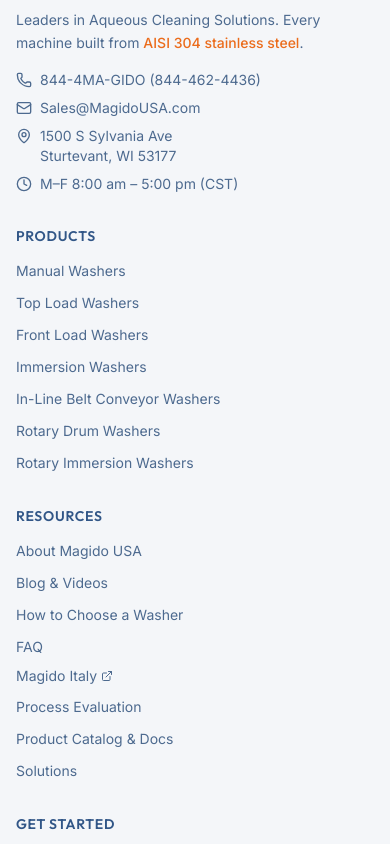
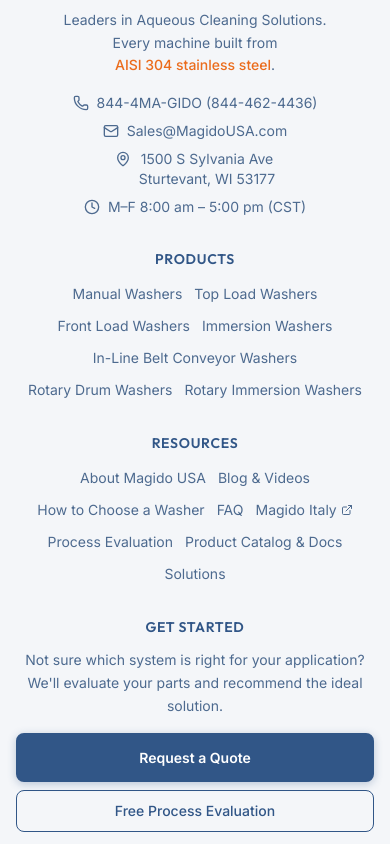
Before and after one commit to JasonBee99/MagidoUSA, a Next.js app: page / in a window 390 px wide. Shown: the part 10080-10924 px from the top of the page. Built offline with nearby package versions, Linux system fonts and the light colour scheme.

Commit message:
Phase 24: footer mobile — center brand/contact, break after 'built from', horizontal product/resource links, center Get Started

```diff
--- a/src/components/Footer.tsx
+++ b/src/components/Footer.tsx
@@ -10,6 +10,7 @@
     <footer className="border-t border-[var(--color-border)] bg-[var(--color-bg-secondary)]">
       <div className="mx-auto max-w-7xl px-4 py-12 sm:px-6 lg:px-8 lg:py-16">
         <div className="grid gap-8 sm:grid-cols-2 lg:grid-cols-4">
+
           {/* Brand + Contact */}
           <div className="sm:col-span-2 lg:col-span-1">
             <Link href="/" className="flex justify-center sm:justify-start">
@@ -22,37 +23,42 @@
                 sizes="230px"
               />
             </Link>
-            <p className="mt-3 text-sm leading-relaxed text-[var(--color-text-secondary)]">
-              Leaders in Aqueous Cleaning Solutions. Every machine built from <a href="/solutions/aisi-304-stainless-steel-parts-washers" className="text-magido-orange hover:text-magido-blue font-medium">AISI 304 stainless steel</a>.
+            {/* 3 lines centered on mobile */}
+            <p className="mt-3 text-center text-sm leading-relaxed text-[var(--color-text-secondary)] sm:text-left">
+              Leaders in Aqueous Cleaning Solutions.<br />
+              Every machine built from<br className="sm:hidden" />{' '}
+              <a href="/solutions/aisi-304-stainless-steel-parts-washers" className="font-medium text-magido-orange hover:text-magido-blue">AISI 304 stainless steel</a>.
             </p>
+            {/* Contact lines — centered on mobile */}
             <div className="mt-4 space-y-2">
-              <a href="tel:8444624436" className="flex items-center gap-2 text-sm text-[var(--color-text-secondary)] hover:text-magido-orange">
+              <a href="tel:8444624436" className="flex items-center justify-center gap-2 text-sm text-[var(--color-text-secondary)] hover:text-magido-orange sm:justify-start">
                 <Phone className="h-4 w-4 flex-shrink-0" /> 844-4MA-GIDO (844-462-4436)
               </a>
-              <a href="mailto:Sales@MagidoUSA.com" className="flex items-center gap-2 text-sm text-[var(--color-text-secondary)] hover:text-magido-orange">
+              <a href="mailto:Sales@MagidoUSA.com" className="flex items-center justify-center gap-2 text-sm text-[var(--color-text-secondary)] hover:text-magido-orange sm:justify-start">
                 <Mail className="h-4 w-4 flex-shrink-0" /> Sales@MagidoUSA.com
               </a>
               <a
                 href="https://www.google.com/maps/place/1500+S+Sylvania+Ave,+Sturtevant,+WI+53177/@42.924813,-88.6008321,368780m/data=!3m1!1e3!4m6!3m5!1s0x88056f17a8348f5f:0xa12292fcce87ef08!8m2!3d42.7166028!4d-87.9552287!16s%2Fg%2F11b8v54lgx?entry=ttu&g_ep=EgoyMDI2MDMxOC4xIKXMDSoASAFQAw%3D%3D"
                 target="_blank"
                 rel="noopener noreferrer"
-                className="flex items-start gap-2 text-sm text-[var(--color-text-secondary)] hover:text-magido-orange"
+                className="flex items-start justify-center gap-2 text-sm text-[var(--color-text-secondary)] hover:text-magido-orange sm:justify-start"
               >
                 <MapPin className="mt-0.5 h-4 w-4 flex-shrink-0" />
-                <span>1500 S Sylvania Ave<br />Sturtevant, WI 53177</span>
+                <span className="text-center sm:text-left">1500 S Sylvania Ave<br />Sturtevant, WI 53177</span>
               </a>
-              <div className="flex items-center gap-2 text-sm text-[var(--color-text-secondary)]">
+              <div className="flex items-center justify-center gap-2 text-sm text-[var(--color-text-secondary)] sm:justify-start">
                 <Clock className="h-4 w-4 flex-shrink-0" /> M–F 8:00 am – 5:00 pm (CST)
               </div>
             </div>
           </div>
 
           {/* Product Categories */}
-          <div>
+          <div className="text-center sm:text-left">
             <h3 className="font-display text-sm font-semibold uppercase tracking-wider text-[var(--color-text)]">
               Products
             </h3>
-            <ul className="mt-3 space-y-2">
+            {/* Horizontal wrapping links on mobile, vertical on sm+ */}
+            <ul className="mt-3 flex flex-wrap justify-center gap-x-3 gap-y-2 sm:flex-col sm:flex-nowrap sm:justify-start sm:gap-x-0 sm:space-y-2">
               {categories.map((cat) => (
                 <li key={cat.slug}>
                   <Link
@@ -67,11 +73,11 @@
           </div>
 
           {/* Quick Links */}
-          <div>
+          <div className="text-center sm:text-left">
             <h3 className="font-display text-sm font-semibold uppercase tracking-wider text-[var(--color-text)]">
               Resources
             </h3>
-            <ul className="mt-3 space-y-2">
+            <ul className="mt-3 flex flex-wrap justify-center gap-x-3 gap-y-2 sm:flex-col sm:flex-nowrap sm:justify-start sm:gap-x-0 sm:space-y-2">
               <li>
                 <Link href="/about" className="text-sm text-[var(--color-text-secondary)] transition-colors hover:text-magido-orange">
                   About Magido USA
@@ -97,7 +103,7 @@
                   href="https://magido.com"
                   target="_blank"
                   rel="noopener noreferrer"
-                  className="flex items-center gap-1 text-sm text-[var(--color-text-secondary)] transition-colors hover:text-magido-orange"
+                  className="inline-flex items-center gap-1 text-sm text-[var(--color-text-secondary)] transition-colors hover:text-magido-orange"
                 >
                   Magido Italy <ExternalLink className="h-3 w-3" />
                 </a>
@@ -121,7 +127,7 @@
           </div>
 
           {/* CTA */}
-          <div>
+          <div className="text-center sm:text-left">
             <h3 className="font-display text-sm font-semibold uppercase tracking-wider text-[var(--color-text)]">
               Get Started
             </h3>
```
